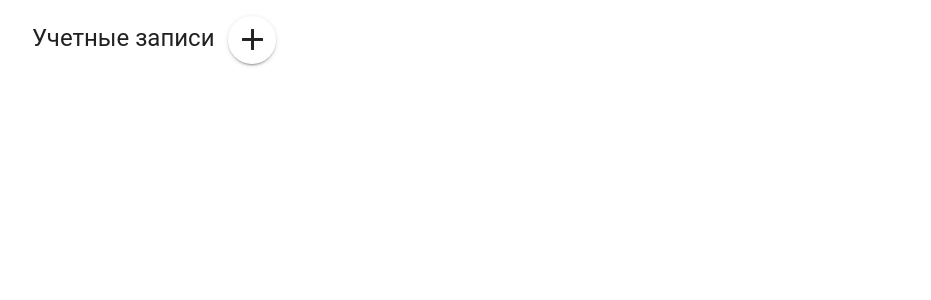
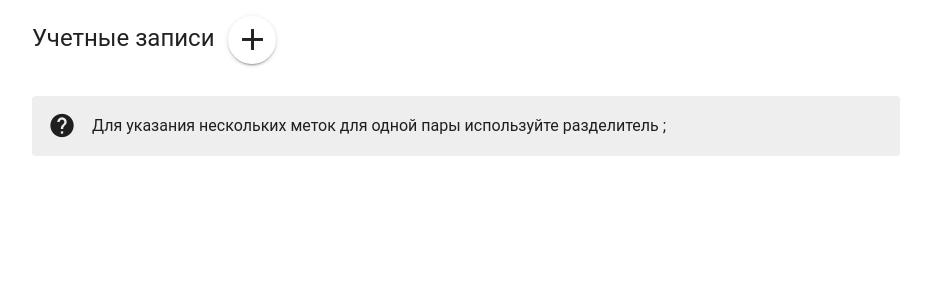
Before and after one commit to ase444ka/simple-users-form, a Vue app: page / in a window 1280 px wide. Shown: the top 300 px of the page, without its empty margins (174-1105 px from the left). Built offline with nearby package versions, Linux system fonts and the light colour scheme; a small style sheet from the web is missing.

Commit message:
add tooltip

```diff
--- a/src/components/UsersForm.vue
+++ b/src/components/UsersForm.vue
@@ -5,6 +5,7 @@
         Учетные записи
         <v-btn icon="mdi-plus"  class="ml-2 text-h5"></v-btn>
       </div>
+      <v-alert  icon="mdi-help-circle">Для указания нескольких меток для одной пары используйте разделитель ;</v-alert>
 
   </v-container>
 </template>
```
